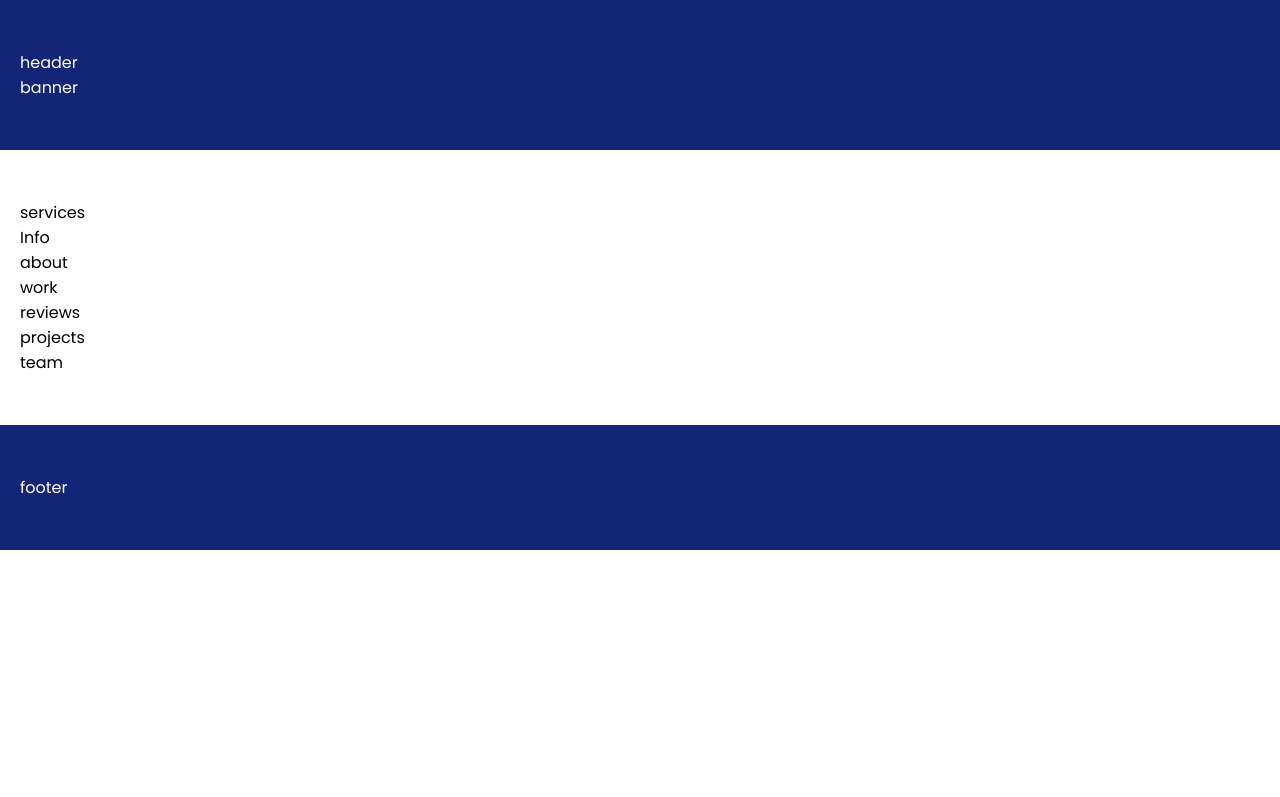
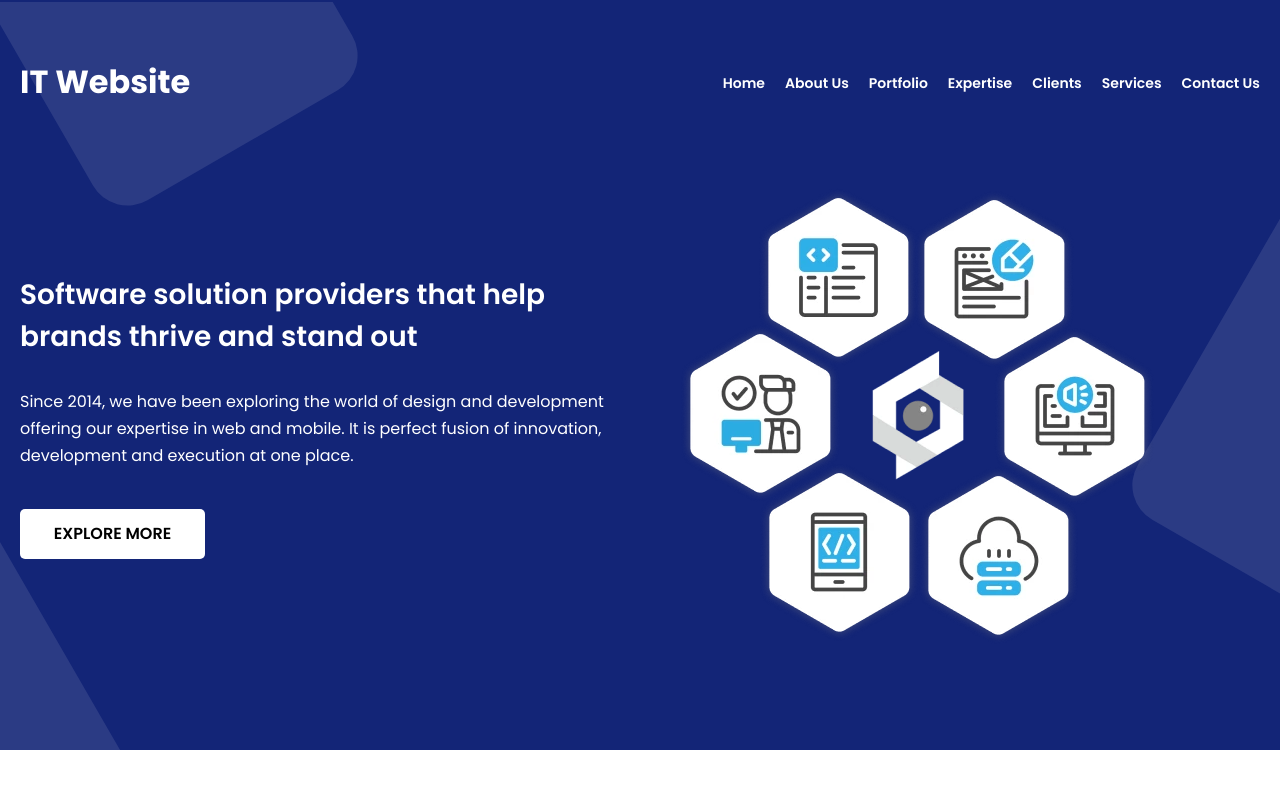
Before and after one commit to avimalhotra/it-website-dec25-online, a plain HTML site: page index.html in a window 1280 px wide. Shown: the top 797 px of the page. Drawn offline with Linux system fonts and the light colour scheme.

Commit message:
header and banner

```diff
--- a/css/style.css
+++ b/css/style.css
@@ -24,6 +24,7 @@ body{font: 16px/normal "Poppins", sans-serif;}
 .justify-between{ justify-content: space-between;}
 .justify-center{ justify-content: center;}
 .justify-right{ justify-content: right;}
+.img-resp{ max-width: 100%; height: auto;}
 
 /* grid */
 .row{ display: grid; grid-template-columns: repeat(12, 1fr); gap: 2rem;}
@@ -40,8 +41,17 @@ body{font: 16px/normal "Poppins", sans-serif;}
 .col-12{ grid-column: span 12;}
 
 /* custom css */
-.wrap-1{ background: var(--blue); color: var(--white); padding: 5rem 0;}
+.wrap-1{ background: url(../img/banner-bg.svg) no-repeat center/cover var(--blue); color: var(--white); padding-bottom: 84px;}
+header{ padding: 58px 0 61px; }
+.wrap-1 a{ color: inherit; display: inline-block;}
+.wrap-1 nav ul{ list-style: none; padding: 0; gap: 3rem;}
+.wrap-1 nav a{ font-size: 14px; font-weight: 600; }
+.menu{ background: none; border: 1px solid; color: var(--white); display: none; font-size: 20px; padding: 5px 10px;}
 
+.banner .caption{ font-size: 28px; font-weight: 600; }
+.banner .para{ line-height: 1.7; margin: 3rem 0 4rem; }
+.banner :is(.caption,.para){ margin-right: 100px;}
+.banner a{ display: inline-block; width: 185px; line-height: 50px; background: var(--white); color: var(--black); border-radius: 5px; text-align: center; font-weight: 600; }
 
 .wrap-2{ background: var(--white); color: var(--black); padding: 5rem 0;}
 
@@ -51,7 +61,8 @@ body{font: 16px/normal "Poppins", sans-serif;}
 
 /* responsive */
 @media screen and (max-width:1280px){
-
+     .wrap-1 nav ul{ gap: 2rem;}
+     .banner :is(.caption,.para){ margin-right: 0px;}
 }
 
 @media screen and (max-width:980px){
@@ -69,7 +80,11 @@ body{font: 16px/normal "Poppins", sans-serif;}
 }
 
 @media screen and (max-width:767px){         /* phone landscape */
-
+.col-m-6{ grid-column: span 6;}
+.col-m-12{ grid-column: span 12;}
+nav{ display: none;}
+.menu{ display: inline-block;}
+.order-m-before{order: -1;}
 }
 
 @media screen and (max-width:460px){
@@ -84,4 +99,5 @@ body{font: 16px/normal "Poppins", sans-serif;}
 .col-p-9{ grid-column: span 9;}
 .col-p-10{ grid-column: span 10;}
 .col-p-12{ grid-column: span 12;}
+h1{ font-size: 30px;}
 }
--- a/index.html
+++ b/index.html
@@ -5,12 +5,44 @@
      <meta name="viewport" content="width=device-width, initial-scale=1.0">
      <title>IT Website</title>
      <link rel="stylesheet" href="css/style.css">
+     <link rel="stylesheet" href="https://cdnjs.cloudflare.com/ajax/libs/font-awesome/7.0.1/css/all.min.css" integrity="sha512-2SwdPD6INVrV/lHTZbO2nodKhrnDdJK9/kg2XD1r9uGqPo1cUbujc+IYdlYdEErWNu69gVcYgdxlmVmzTWnetw==" crossorigin="anonymous" referrerpolicy="no-referrer">
 </head>
 <body>
      <div class="wrap-1">
           <div class="container">
-               <header>header</header>
-               <div class="banner" role="banner">banner</div>
+               <header>
+                    <div class="row align-center">
+                         <div class="col-3 col-m-6">
+                              <h1><a href="">IT Website</a></h1>
+                         </div>
+                         <div class="col-9 col-m-6">
+                              <div class="flex justify-right"><button class="menu"><span class="fa fa-bars"></span></button></div>
+                              <nav>
+                                   <ul class="flex justify-right">
+                                        <li><a href="">Home</a></li>
+                                        <li><a href="">About Us</a></li>
+                                        <li><a href="">Portfolio</a></li>
+                                        <li><a href="">Expertise</a></li>
+                                        <li><a href="">Clients</a></li>
+                                        <li><a href="">Services</a></li>
+                                        <li><a href="">Contact Us</a></li>
+                                   </ul>
+                              </nav>
+                         </div>
+                    </div>
+               </header>
+               <div class="banner" role="banner">
+                    <div class="row align-center">
+                         <div class="col-6 col-m-12">
+                              <p class="caption">Software solution providers that help brands thrive and stand out</p>
+                              <p class="para">Since 2014, we have been exploring the world of design and development offering our expertise in web and mobile. It is perfect fusion of innovation, development and execution at one place.</p>
+                              <a href="">EXPLORE MORE</a>
+                         </div>
+                         <div class="col-6 col-m-12 order-m-before">
+                              <img class="img-resp" src="img/services.webp" srcset="img/services-2x.webp 1.25x" alt="services" width="535" height="499">
+                         </div>
+                    </div>
+               </div>
           </div>
      </div>
       <main class="wrap-2">
```
Also changed, not shown: img/banner-bg.svg (added), img/services-2x.webp (added), img/services.webp (added), 1 other file.
